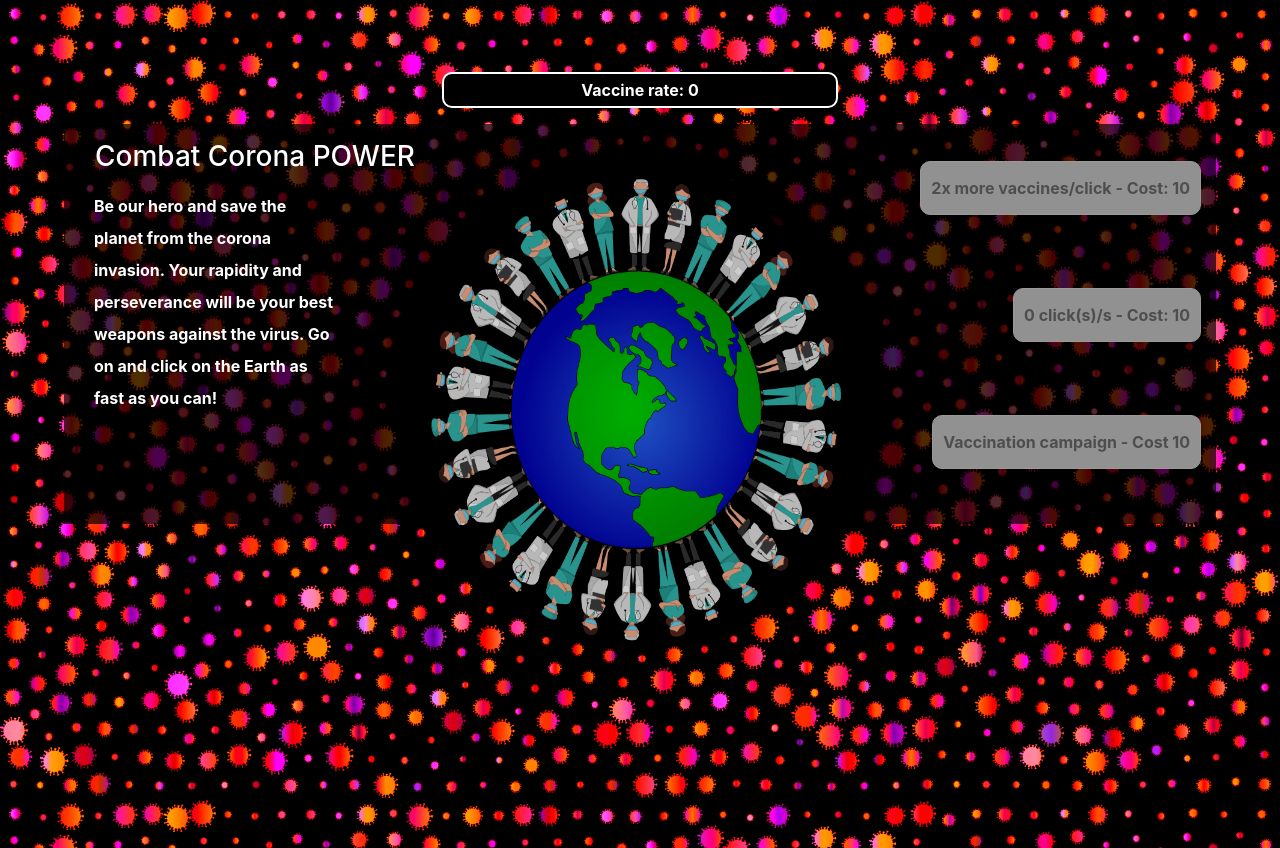
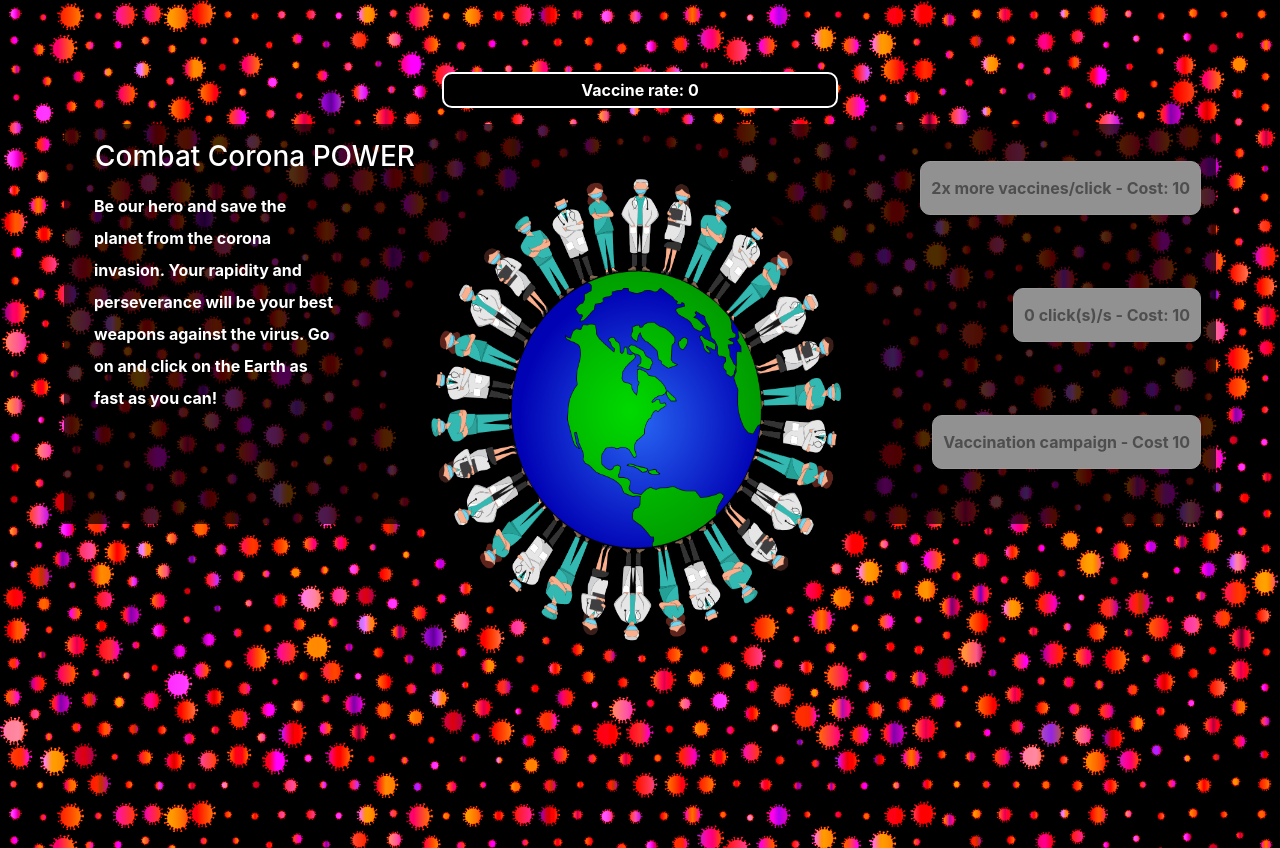
Before and after one commit to deschuyteneerj/CookieClicker, a plain HTML site: page index.html in a window 1280 px wide. In both pictures the pointer is over the button 635 px from the left and 410 px from the top of the page. Drawn offline with nearby package versions, Linux system fonts and the light colour scheme.

Commit message:
html+css

```diff
--- a/assets/css/style.css
+++ b/assets/css/style.css
@@ -23,7 +23,7 @@ body {
 }
 
 #clickMe:hover{
-    filter: brightness(0.8);
+    filter: brightness(1);
 }
 
 #clickMe:active{
@@ -43,6 +43,7 @@ body {
     top: 20vh;
     left: 32vw;
     z-index: 2;
+    filter: brightness(0.9);
 }
 
 button:disabled,
```
